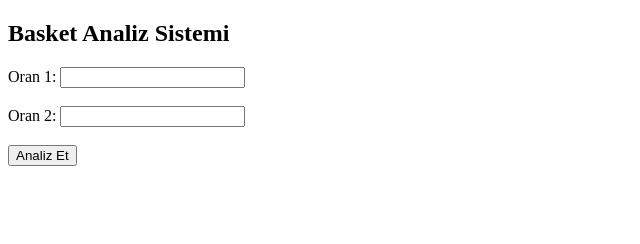
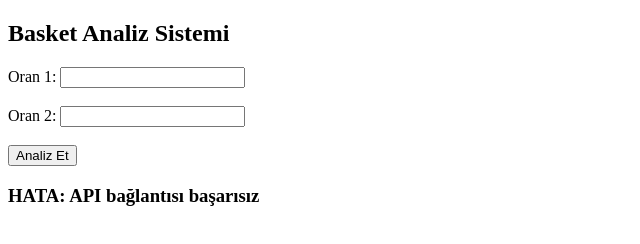
Before and after one commit to Degune/basket-analiz, a plain HTML site: page index.html in a window 1280 px wide. Both pictures are taken after a click on the button "Analiz Et". Shown: the whole page, without its empty margins (0-640 px from the left). Drawn offline with Linux system fonts and the light colour scheme; no server answers.

Commit message:
index.html

```diff
--- a/index.html
+++ b/index.html
@@ -1,4 +1,3 @@
-
 <!DOCTYPE html>
 <html>
 <head>
@@ -9,10 +8,10 @@
 <h2>Basket Analiz Sistemi</h2>
 
 <label>Oran 1:</label>
-<input type="text" id="oran1"><br><br>
+<input type="number" id="oran1"><br><br>
 
 <label>Oran 2:</label>
-<input type="text" id="oran2"><br><br>
+<input type="number" id="oran2"><br><br>
 
 <button onclick="analiz()">Analiz Et</button>
 
@@ -21,8 +20,12 @@
 <script>
 async function analiz() {
 
-    let oran1 = parseFloat(document.getElementById("oran1").value);
-    let oran2 = parseFloat(document.getElementById("oran2").value);
+    let oran1 = document.getElementById("oran1").value;
+    let oran2 = document.getElementById("oran2").value;
+
+    document.getElementById("sonuc").innerText = "Bekleniyor...";
+
+    try {
 
         let response = await fetch("https://basket-api-ro0g.onrender.com/analyze", {
             method: "POST",
@@ -30,8 +33,8 @@ async function analiz() {
                 "Content-Type": "application/json"
             },
             body: JSON.stringify({
-            oran1: oran1,
-            oran2: oran2
+                oran1: parseFloat(oran1),
+                oran2: parseFloat(oran2)
             })
         });
 
@@ -39,9 +42,16 @@ async function analiz() {
 
         document.getElementById("sonuc").innerText =
             "Sonuç: " + data.sonuc;
+
+    } catch (error) {
+
+        document.getElementById("sonuc").innerText =
+            "HATA: API bağlantısı başarısız";
+
+    }
+
 }
 </script>
 
-
 </body>
 </html>
```
Lines whose indentation alone changed are shown as unchanged.
